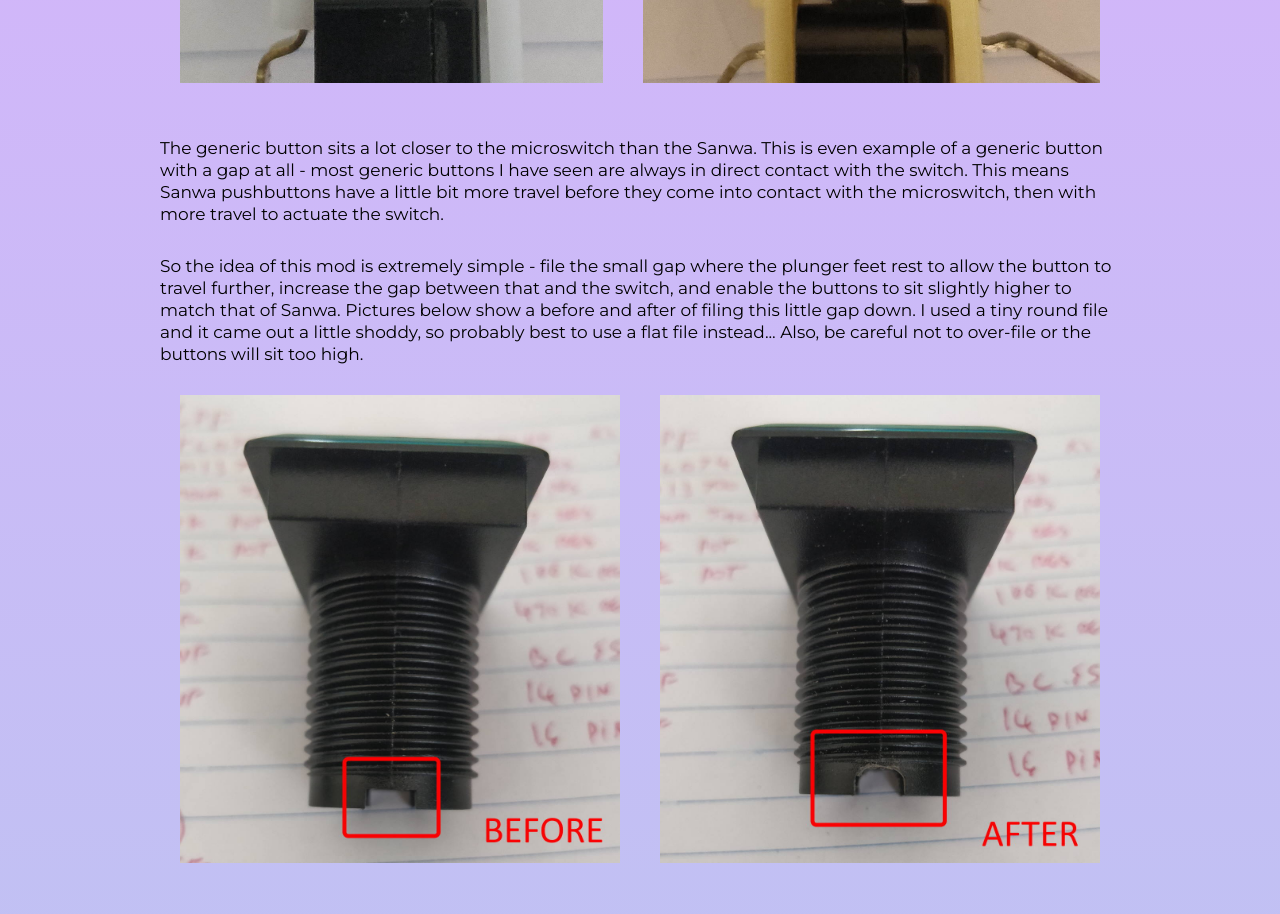
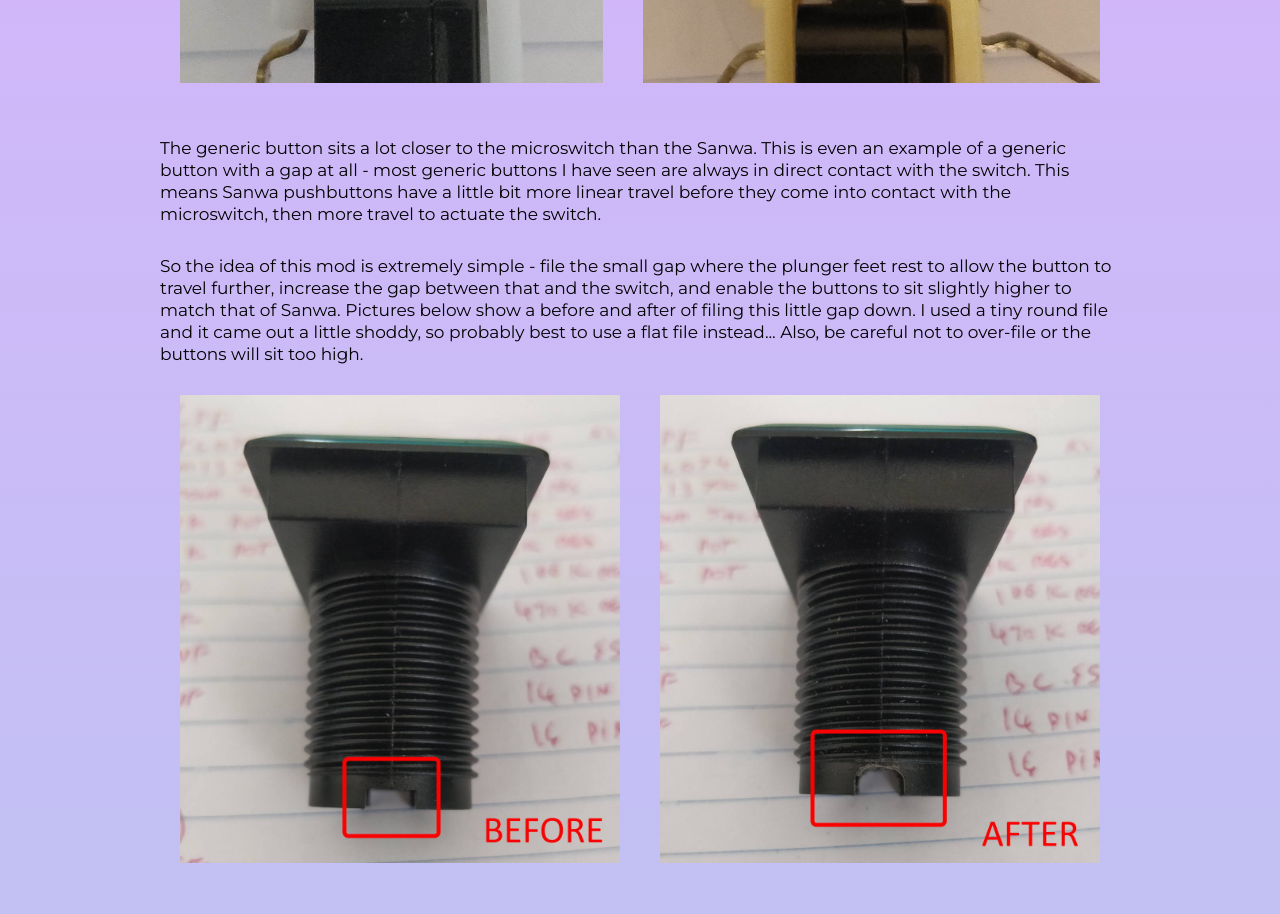
Before and after one commit to rvtk-1/iidx-fake-sanwa, a plain HTML site: page index.html in a window 1280 px wide. Shown: the part 820-1734 px from the top of the page. Drawn offline with Linux system fonts and the light colour scheme.

Commit message:
Fixed typos

```diff
--- a/index.html
+++ b/index.html
@@ -22,7 +22,7 @@
                     <div><img src="assets/img/10.jpg"></div>
                     <div><img src="assets/img/9.jpg"></div>
                 </div>
-                <p>The generic button sits a lot closer to the microswitch than the Sanwa. This is even example of a generic button with a gap at all - most generic buttons I have seen are always in  direct contact with the switch. This means Sanwa pushbuttons have a little bit more travel before they come into contact with the microswitch, then with more travel to actuate the switch.</p>
+                <p>The generic button sits a lot closer to the microswitch than the Sanwa. This is even an example of a generic button with a gap at all - most generic buttons I have seen are always in  direct contact with the switch. This means Sanwa pushbuttons have a little bit more linear travel before they come into contact with the microswitch, then more travel to actuate the switch.</p>
                 <p>So the idea of this mod is extremely simple - file the small gap where the plunger feet rest to allow the button to travel further, increase the gap between that and the switch, and enable the buttons to sit slightly higher to match that of Sanwa. Pictures below show a before and after of filing this little gap down. I used a tiny round file and it came out a little shoddy, so probably best to use a flat file instead... Also, be careful not to over-file or the buttons will sit too high.</p>
                 <div class="image-container">
                     <div><img src="assets/img/1.jpg"></div>
```
